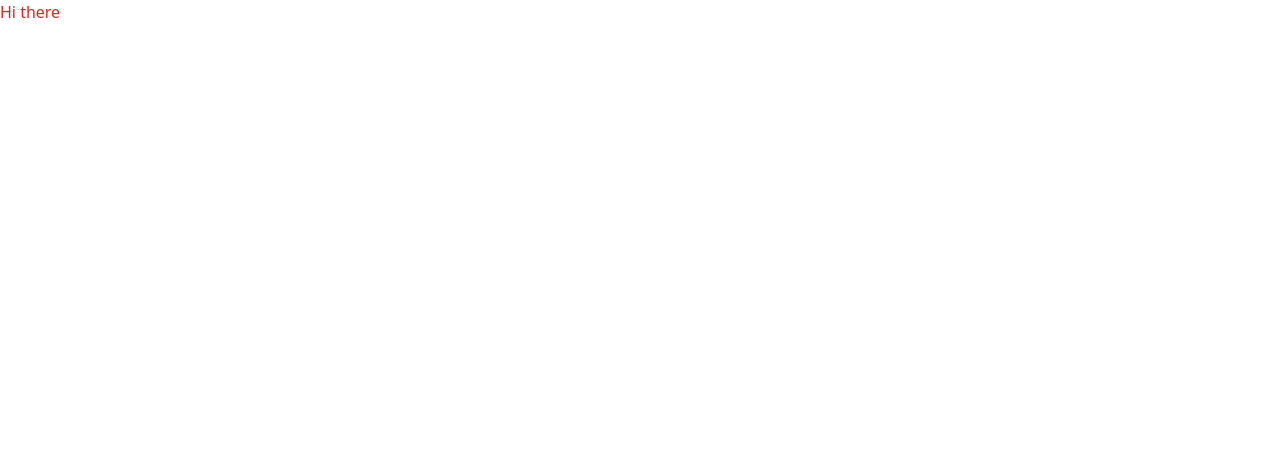
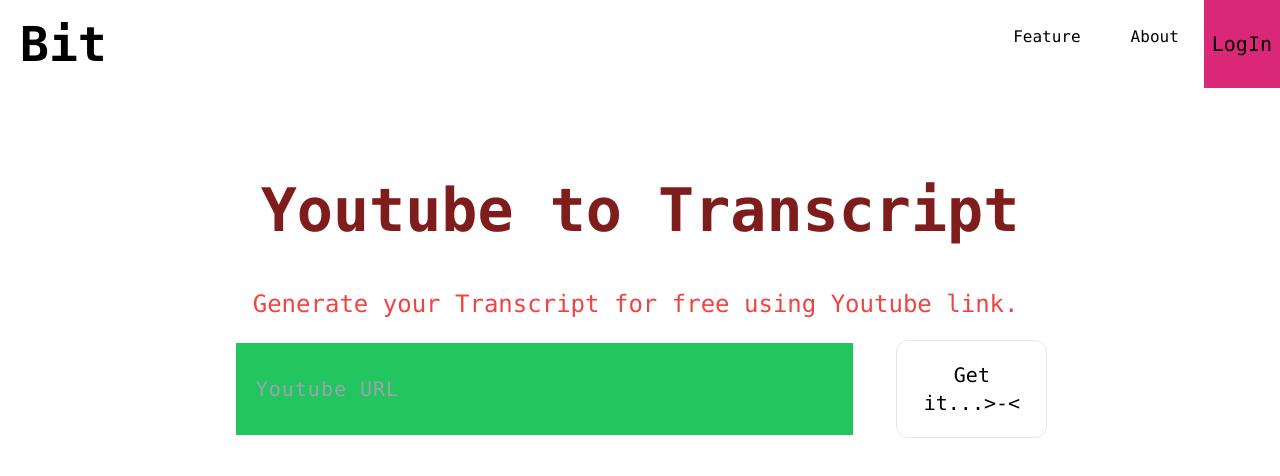
Before and after one commit to NiravDongre/Bit, a React (Vite) app in the folder client/: page / in a window 1280 px wide. Shown: the top 476 px of the page. Built offline with nearby package versions, Linux system fonts and the light colour scheme.

Commit message:
Got at designing

```diff
--- a/client/src/App.tsx
+++ b/client/src/App.tsx
@@ -1,9 +1,11 @@
-
+import Website from "./pages/OnePage"
 
 
 function App() {
   return (
-  <div className="text-red-600">Hi there</div>
+  <div className="font-mono">
+    <Website />
+  </div>
 )
 }
 
--- /dev/null
+++ b/client/src/component/MainContext.tsx
@@ -0,0 +1,21 @@
+
+function Input(){
+    return <input className="bg-green-500  border-[3px] border-white w-full pl-5 p-4 text-xl rounded-none font-mono tracking-wider shadow-[4px_4px_0px_white]" type="text" placeholder="Youtube URL"/>
+}
+
+
+
+export default function MainContext(){
+    return (
+        <div className="flex justify-center mt-16">
+            <div>
+             <h1 className="text-6xl font-bold p-7 text-red-900">Youtube to Transcript</h1>
+             <p className="text-2xl p-5 text-red-500">Generate your Transcript for free using Youtube link.</p>
+               <div className="p2 flex justify-between">
+                <Input></Input>
+                <button className="p-5 ml-10 text-xl border  transition delay-50 duration-300 hover:bg-blue-600 rounded-xl bg-transparent">Get it...{">-<"}</button>
+               </div>
+            </div>
+        </div>
+    )
+}
--- /dev/null
+++ b/client/src/component/Topbar.tsx
@@ -0,0 +1,23 @@
+function TopBarButton({Bname}){
+    return (
+        <div className="p-4">
+            <button className="text-1xl border border-white rounded p-2">{Bname}</button>
+        </div>
+    )
+}
+
+export default function TopBar(){
+    return (
+        <div className="flex justify-between">
+            <div className="p-5 text-5xl font-bold">Bit</div>
+
+            <div className="flex">
+                <TopBarButton Bname={"Feature"}></TopBarButton>
+                <TopBarButton Bname={"About"}></TopBarButton>
+                <div className="bg-pink-600 flex ">
+                <button className="text-xl p-2">LogIn</button>
+                </div>
+            </div>
+        </div>
+    )
+}
--- /dev/null
+++ b/client/src/pages/OnePage.tsx
@@ -0,0 +1,9 @@
+import TopBar from "../component/Topbar"
+import MainContext from "../component/MainContext"
+
+export default function Website(){
+    return <div>
+        <TopBar></TopBar>
+        <MainContext></MainContext>
+    </div>
+}
```
